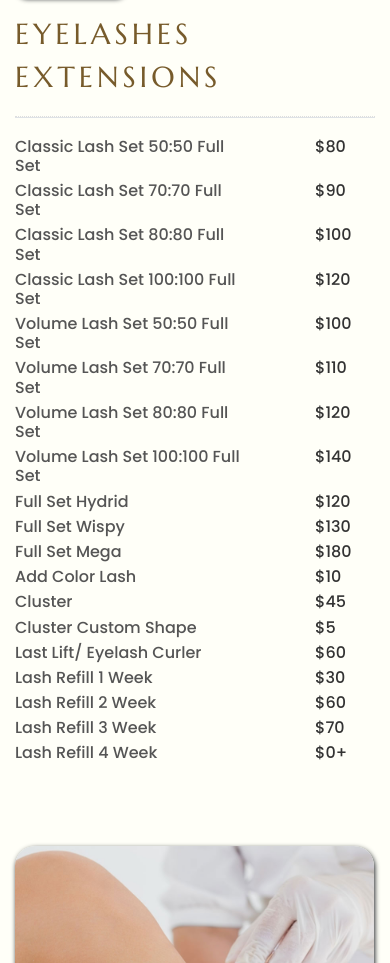
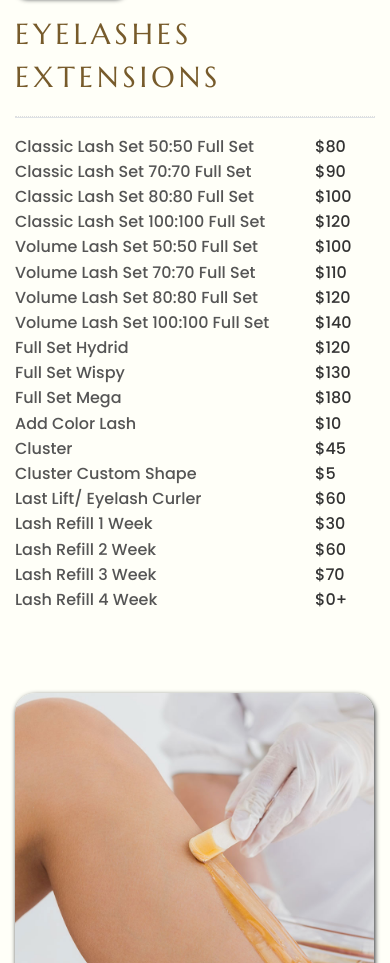
Before and after one commit to KhoaTran0456/klassynails, a plain HTML site: page services.html in a window 390 px wide. Shown: the part 3631-4594 px from the top of the page. Drawn offline with Linux system fonts and the light colour scheme; a web font is replaced by a local one.

Commit message:
A20230613-06

```diff
--- a/services.html
+++ b/services.html
@@ -353,82 +353,82 @@
                             <div class="row mt-3 mt-md-0 ">
                                 <div class="pl-0 pr-0 pt-md-0 mt-md-3 pl-md-3 pr-md-3 col-md-6 mb-md-5 border-right-col">
                                     <div class="row title-small justify-content-between d-flex">
-                                        <div class="col-8 col-md-8 pl-0 pr-1">Classic Lash Set 50:50 Full Set</div>
+                                        <div class="col-10 col-md-8 pl-0 pr-1">Classic Lash Set 50:50 Full Set</div>
                                         <div class="col-2 color-price pl-0 pr-0">$80</div>
                                     </div>
                                     <div class="row title-small justify-content-between d-flex">
-                                        <div class="col-8 col-md-8 pl-0 pr-1">Classic Lash Set 70:70 Full Set</div>
+                                        <div class="col-10 col-md-8 pl-0 pr-1">Classic Lash Set 70:70 Full Set</div>
                                         <div class="col-2 color-price pl-0 pr-0">$90</div>
                                     </div>
                                     <div class="row title-small justify-content-between d-flex">
-                                        <div class="col-8 col-md-8 pl-0 pr-1">Classic Lash Set 80:80 Full Set</div>
+                                        <div class="col-10 col-md-8 pl-0 pr-1">Classic Lash Set 80:80 Full Set</div>
                                         <div class="col-2 color-price pl-0 pr-0">$100</div>
                                     </div>
                                     <div class="row title-small justify-content-between d-flex">
-                                        <div class="col-8 col-md-8 pl-0 pr-1">Classic Lash Set 100:100 Full Set</div>
+                                        <div class="col-10 col-md-8 pl-0 pr-1">Classic Lash Set 100:100 Full Set</div>
                                         <div class="col-2 color-price pl-0 pr-0">$120</div>
                                     </div>
                                     <div class="row title-small justify-content-between d-flex">
-                                        <div class="col-8 col-md-8 pl-0 pr-1">Volume Lash Set 50:50 Full Set</div>
+                                        <div class="col-10 col-md-8 pl-0 pr-1">Volume Lash Set 50:50 Full Set</div>
                                         <div class="col-2 color-price pl-0 pr-0">$100</div>
                                     </div>
                                     <div class="row title-small justify-content-between d-flex">
-                                        <div class="col-8 col-md-8 pl-0 pr-1">Volume Lash Set 70:70 Full Set</div>
+                                        <div class="col-10 col-md-8 pl-0 pr-1">Volume Lash Set 70:70 Full Set</div>
                                         <div class="col-2 color-price pl-0 pr-0">$110</div>
                                     </div>
                                     <div class="row title-small justify-content-between d-flex">
-                                        <div class="col-8 col-md-8 pl-0 pr-1">Volume Lash Set 80:80 Full Set</div>
+                                        <div class="col-10 col-md-8 pl-0 pr-1">Volume Lash Set 80:80 Full Set</div>
                                         <div class="col-2 color-price pl-0 pr-0">$120</div>
                                     </div>
                                     <div class="row title-small justify-content-between d-flex">
-                                        <div class="col-8 col-md-8 pl-0 pr-1">Volume Lash Set 100:100 Full Set</div>
+                                        <div class="col-10 col-md-8 pl-0 pr-1">Volume Lash Set 100:100 Full Set</div>
                                         <div class="col-2 color-price pl-0 pr-0">$140</div>
                                     </div>
                                     <div class="row title-small justify-content-between d-flex">
-                                        <div class="col-8 col-md-8 pl-0 pr-1">Full Set Hydrid</div>
+                                        <div class="col-10 col-md-8 pl-0 pr-1">Full Set Hydrid</div>
                                         <div class="col-2 color-price pl-0 pr-0">$120</div>
                                     </div>
                                     <div class="row title-small justify-content-between d-flex">
-                                        <div class="col-8 col-md-8 pl-0 pr-1">Full Set Wispy</div>
+                                        <div class="col-10 col-md-8 pl-0 pr-1">Full Set Wispy</div>
                                         <div class="col-2 color-price pl-0 pr-0">$130</div>
                                     </div>
 
                                 </div>
                                 <div class="pl-0 pr-0 pt-md-0 mt-md-3 pl-md-3 pr-md-3 col-md-6 mb-md-5">
                                     <div class="row title-small justify-content-between d-flex">
-                                        <div class="col-8 col-md-8 pl-0 pr-1">Full Set Mega</div>
+                                        <div class="col-10 col-md-8 pl-0 pr-1">Full Set Mega</div>
                                         <div class="col-2 color-price pl-0 pr-0">$180</div>
                                     </div>
                                     <div class="row title-small justify-content-between d-flex">
-                                        <div class="col-8 col-md-8 pl-0 pr-1">Add Color Lash</div>
+                                        <div class="col-10 col-md-8 pl-0 pr-1">Add Color Lash</div>
                                         <div class="col-2 color-price pl-0 pr-0">$10</div>
                                     </div>
                                     <div class="row title-small justify-content-between d-flex">
-                                        <div class="col-8 col-md-8 pl-0 pr-1">Cluster</div>
+                                        <div class="col-10 col-md-8 pl-0 pr-1">Cluster</div>
                                         <div class="col-2 color-price pl-0 pr-0">$45</div>
                                     </div>
                                     <div class="row title-small justify-content-between d-flex">
-                                        <div class="col-8 col-md-8 pl-0 pr-1">Cluster Custom Shape</div>
+                                        <div class="col-10 col-md-8 pl-0 pr-1">Cluster Custom Shape</div>
                                         <div class="col-2 color-price pl-0 pr-0">$5</div>
                                     </div>
                                     <div class="row title-small justify-content-between d-flex">
-                                        <div class="col-8 col-md-8 pl-0 pr-1">Last Lift/ Eyelash Curler</div>
+                                        <div class="col-10 col-md-8 pl-0 pr-1">Last Lift/ Eyelash Curler</div>
                                         <div class="col-2 color-price pl-0 pr-0">$60</div>
                                     </div>
                                     <div class="row title-small justify-content-between d-flex">
-                                        <div class="col-8 col-md-8 pl-0 pr-1">Lash Refill 1 Week</div>
+                                        <div class="col-10 col-md-8 pl-0 pr-1">Lash Refill 1 Week</div>
                                         <div class="col-2 color-price pl-0 pr-0">$30</div>
                                     </div>
                                     <div class="row title-small justify-content-between d-flex">
-                                        <div class="col-8 col-md-8 pl-0 pr-1">Lash Refill 2 Week</div>
+                                        <div class="col-10 col-md-8 pl-0 pr-1">Lash Refill 2 Week</div>
                                         <div class="col-2 color-price pl-0 pr-0">$60</div>
                                     </div>
                                     <div class="row title-small justify-content-between d-flex">
-                                        <div class="col-8 col-md-8 pl-0 pr-1">Lash Refill 3 Week</div>
+                                        <div class="col-10 col-md-8 pl-0 pr-1">Lash Refill 3 Week</div>
                                         <div class="col-2 color-price pl-0 pr-0">$70</div>
                                     </div>
                                     <div class="row title-small justify-content-between d-flex">
-                                        <div class="col-8 col-md-8 pl-0 pr-1">Lash Refill 4 Week</div>
+                                        <div class="col-10 col-md-8 pl-0 pr-1">Lash Refill 4 Week</div>
                                         <div class="col-2 color-price pl-0 pr-0">$0+</div>
                                     </div>
 
```
